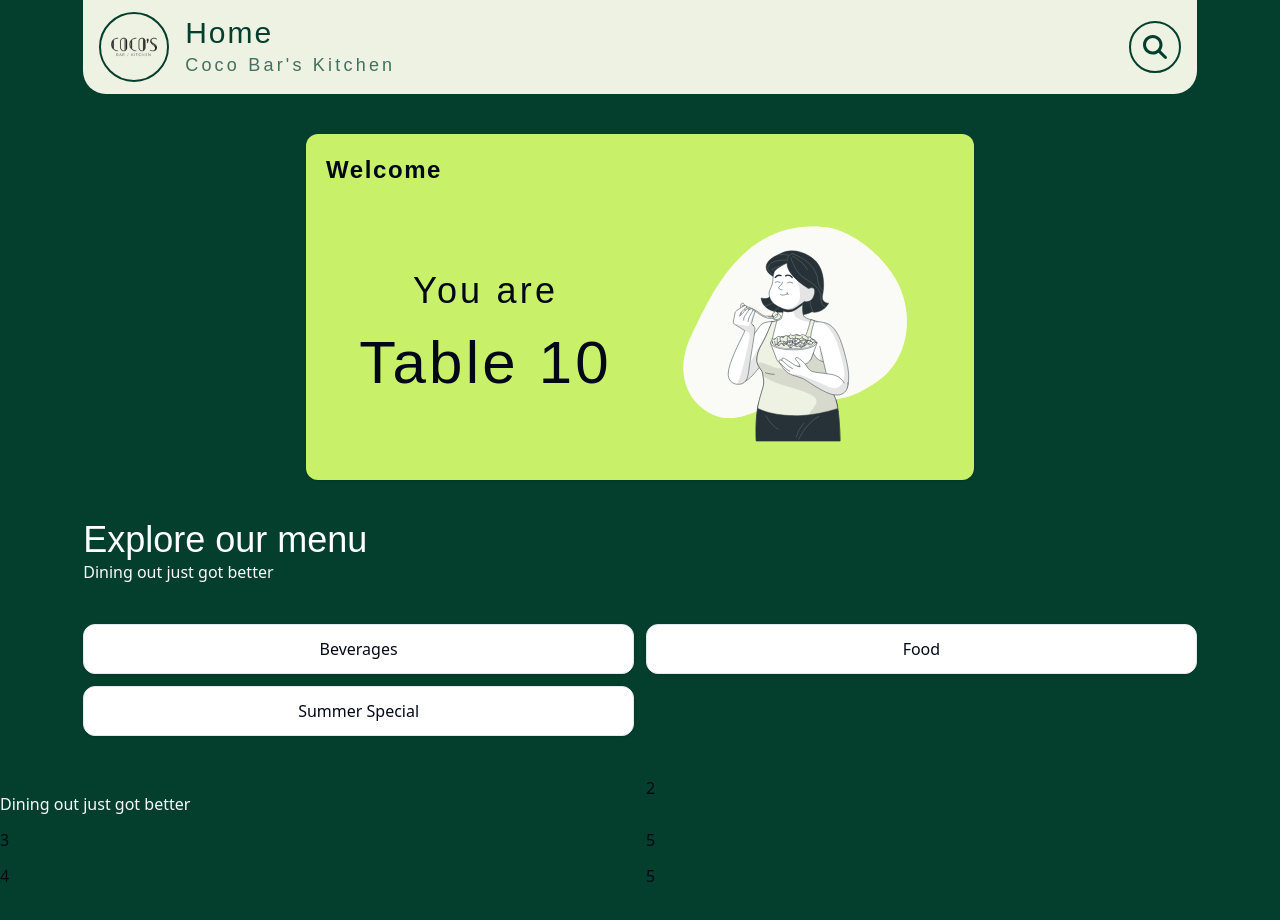
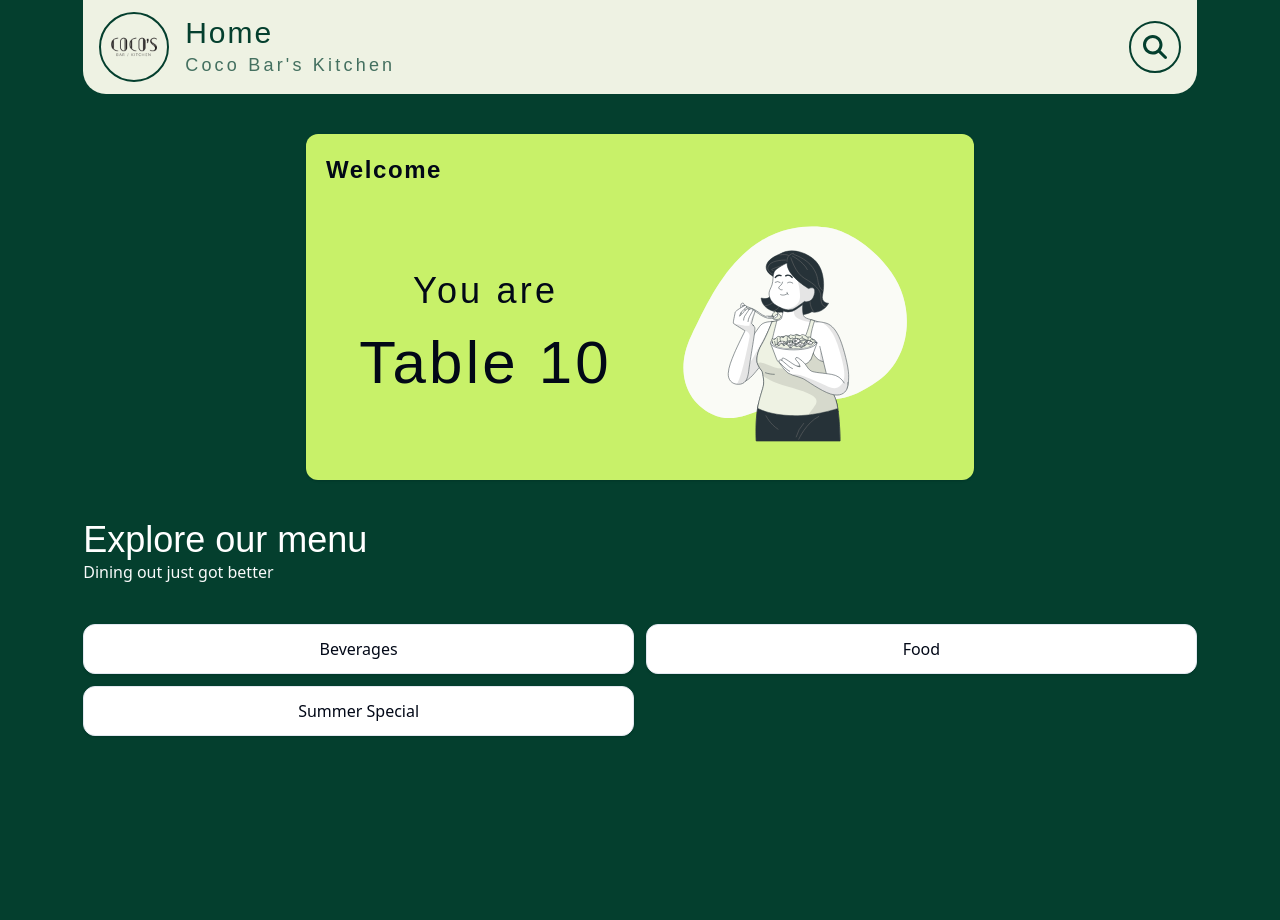
Before and after one commit to Sammy970/menu, a Next.js app: page / in a window 1280 px wide. Shown: the top 920 px of the page. After the commit the page ends 800 px from the top, so only its background shows below. Built offline with nearby package versions, Linux system fonts and the light colour scheme; a web font is replaced by a local one.

Commit message:
Fixed Everything by moving sections into APP Folder

```diff
--- a/app/page.js
+++ b/app/page.js
@@ -1,6 +1,6 @@
-import MenuSection from "@/sections/MenuSection";
+import MenuSection from "@/app/sections/MenuSection";
 import Nav from "@/components/Nav";
-import Table from "@/sections/Table";
+import Table from "@/app/sections/Table";
 
 export default function Home() {
   return (
@@ -11,16 +11,6 @@ export default function Home() {
       </section>
       <section className="mt-10">
         <MenuSection />
-        <div className="grid grid-cols-2 gap-3 mb-10 mt-6">
-          <div>
-            <p className="mt-4 max-sm:grid-cols-1 text-gray-50">Dining out just got better</p>
-          </div>
-          <div>2</div>
-          <div>3</div>
-          <div>5</div>
-          <div>4</div>
-          <div>5</div>
-        </div>
       </section>
       <section></section>
       <section></section>
```
Also changed, not shown: app/sections/MenuSection.jsx (renamed from sections/MenuSection.jsx), app/sections/Table.jsx (renamed from sections/Table.jsx).
